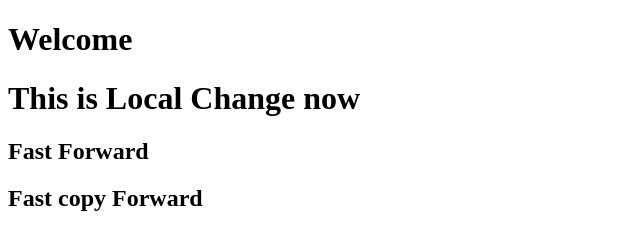
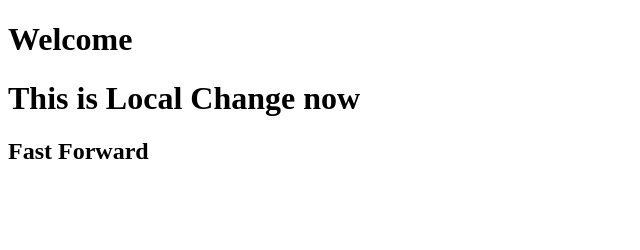
Before and after one commit to Mustaqeem-Codes/Practice, a plain HTML site: page index.html in a window 1280 px wide. Shown: the whole page, without its empty margins (0-640 px from the left). Drawn offline with Linux system fonts and the light colour scheme.

Commit message:
deleted 4th line

```diff
--- a/index.html
+++ b/index.html
@@ -9,6 +9,5 @@
     <h1>Welcome</h1>
     <h1>This is Local Change now</h1>
     <h2>Fast Forward</h2>
-    <h2>Fast copy Forward</h2>
 </body>
 </html>
```
